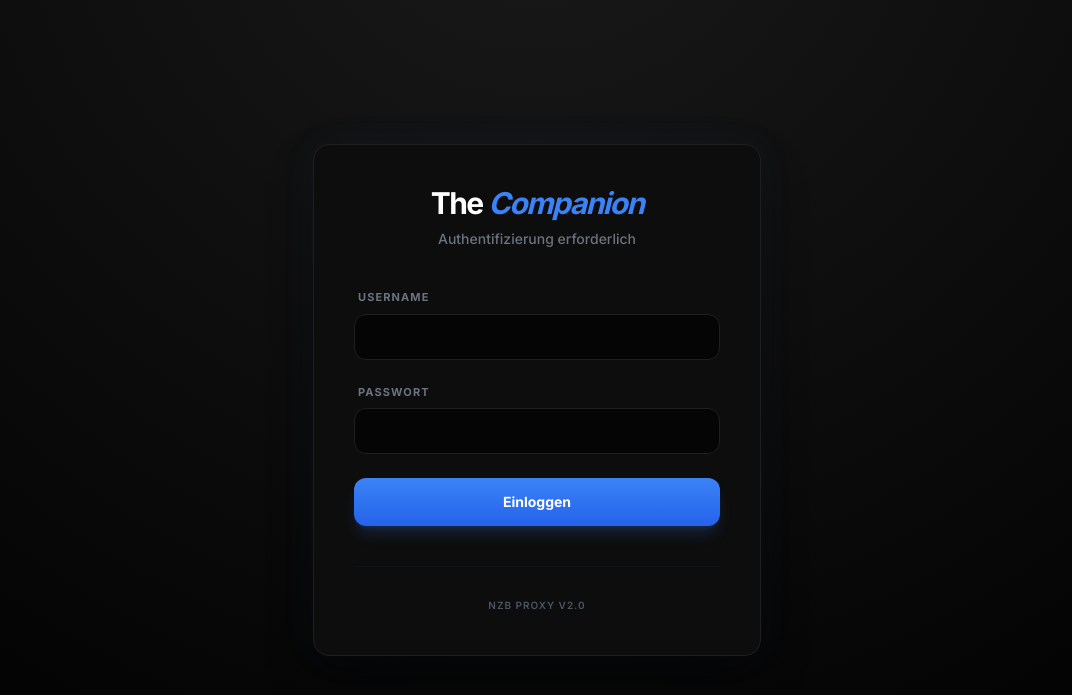
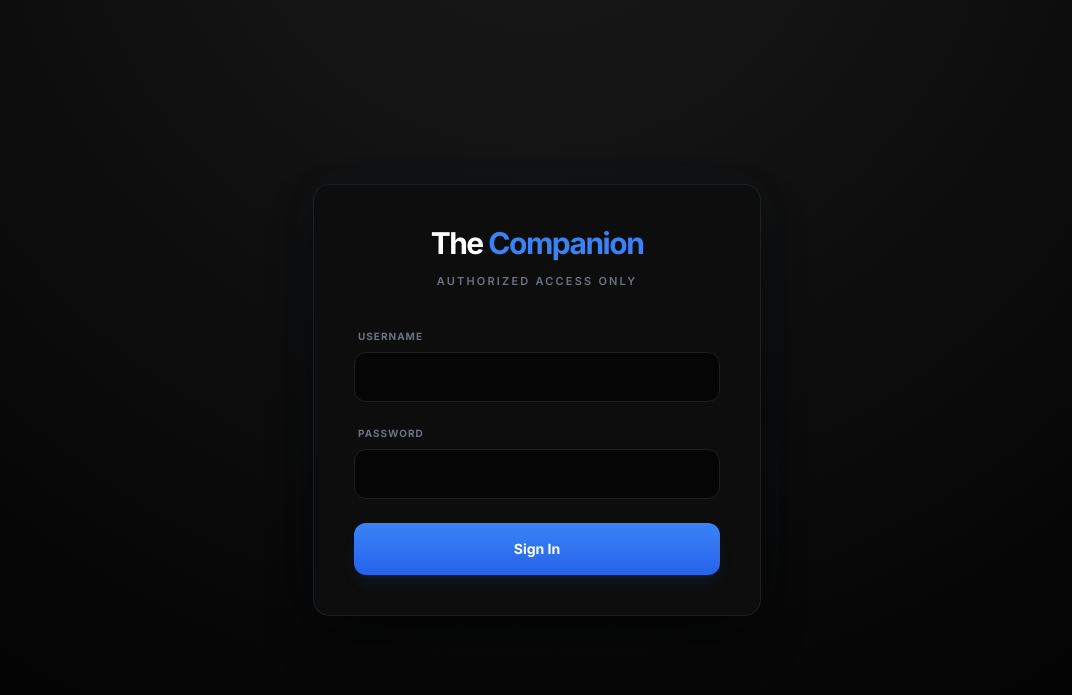
Before and after one commit to ErSholt/sabApi, a FastAPI app: page /login in a window 1280 px wide. Shown: the top 695 px of the page, without its empty margins (103-1175 px from the left). Run offline with FastAPI, Linux system fonts and the light colour scheme; parts of the project's set-up code (start-up, migrations or seed data) failed here and were passed over; some libraries are stand-ins or nearby versions.

Commit message:
Update login.html

```diff
--- a/templates/login.html
+++ b/templates/login.html
@@ -17,7 +17,7 @@
         .login-card {
             background-color: #0d0d0d;
             border: 1px solid #1f1f1f;
-            box-shadow: 0 25px 50px -12px rgba(0, 0, 0, 0.5), 0 0 40px rgba(59, 130, 246, 0.05);
+            box-shadow: 0 25px 50px -12px rgba(0, 0, 0, 0.7), 0 0 50px rgba(59, 130, 246, 0.03);
         }
 
         input {
@@ -34,11 +34,16 @@
 
         .btn-primary {
             background: linear-gradient(to bottom, #3b82f6, #2563eb);
-            transition: transform 0.1s active;
+            transition: all 0.2s ease;
         }
 
         .btn-primary:hover {
             filter: brightness(1.1);
+            transform: translateY(-1px);
+        }
+
+        .btn-primary:active {
+            transform: translateY(0px);
         }
     </style>
 </head>
@@ -46,39 +51,36 @@
 
     <div class="login-card w-full max-w-md rounded-2xl p-8 md:p-10">
         <div class="text-center mb-10">
-            <h1 class="text-3xl font-bold tracking-tighter text-white">The <span class="text-blue-500 font-extrabold italic">Companion</span></h1>
-            <p class="text-gray-500 text-sm mt-2 font-medium">Authentifizierung erforderlich</p>
+            <h1 class="text-3xl font-bold tracking-tighter text-white">The <span class="text-blue-500">Companion</span></h1>
+            <p class="text-gray-500 text-[11px] uppercase tracking-[0.2em] mt-3 font-semibold">Authorized Access Only</p>
         </div>
 
         <form action="/login" method="post" class="space-y-6">
             <div>
-                <label class="block text-[11px] font-bold text-gray-500 uppercase tracking-widest mb-2 ml-1">Username</label>
+                <label class="block text-[10px] font-bold text-gray-500 uppercase tracking-widest mb-2 ml-1">Username</label>
                 <input type="text" name="username" required
-                       class="w-full rounded-xl px-4 py-3 text-sm text-white placeholder-gray-700">
+                       class="w-full rounded-xl px-4 py-3.5 text-sm text-white placeholder-gray-700">
             </div>
 
             <div>
-                <label class="block text-[11px] font-bold text-gray-500 uppercase tracking-widest mb-2 ml-1">Passwort</label>
+                <label class="block text-[10px] font-bold text-gray-500 uppercase tracking-widest mb-2 ml-1">Password</label>
                 <input type="password" name="password" required
-                       class="w-full rounded-xl px-4 py-3 text-sm text-white placeholder-gray-700">
+                       class="w-full rounded-xl px-4 py-3.5 text-sm text-white placeholder-gray-700">
             </div>
 
             {% if error %}
-            <div class="bg-red-900/20 border border-red-800/50 text-red-400 text-xs py-3 px-4 rounded-xl text-center font-medium">
+            <div class="bg-red-900/10 border border-red-900/30 text-red-500 text-[11px] py-3 px-4 rounded-xl text-center font-bold uppercase tracking-wider">
                 {{ error }}
             </div>
             {% endif %}
 
             <button type="submit"
-                    class="btn-primary w-full py-3.5 rounded-xl text-white font-bold text-sm shadow-lg shadow-blue-500/20 mt-4">
-                Einloggen
+                    class="btn-primary w-full py-4 rounded-xl text-white font-bold text-sm shadow-lg shadow-blue-500/10 mt-4">
+                Sign In
             </button>
         </form>
 
-        <div class="mt-10 pt-6 border-t border-gray-900/50 text-center">
-            <span class="text-[10px] text-gray-600 uppercase tracking-widest font-semibold">NZB Proxy v2.0</span>
         </div>
-    </div>
 
 </body>
 </html>
```
